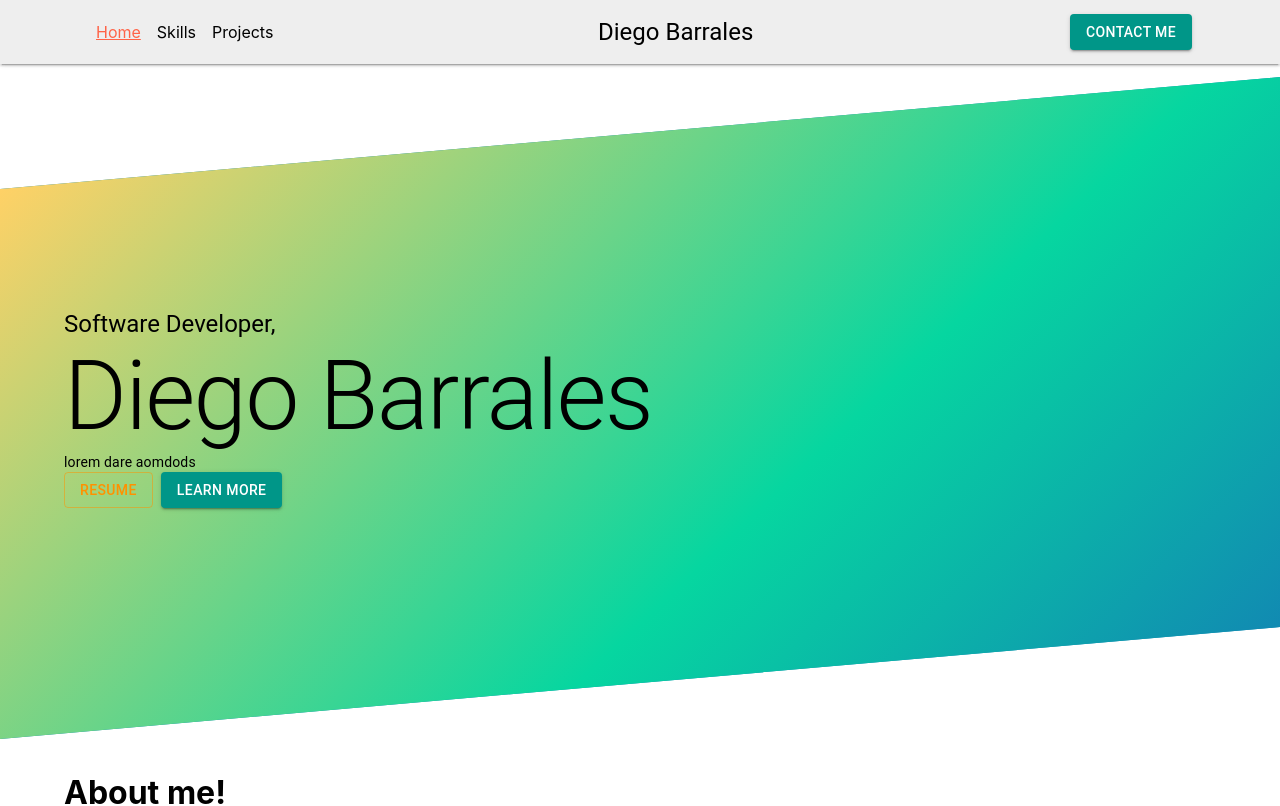
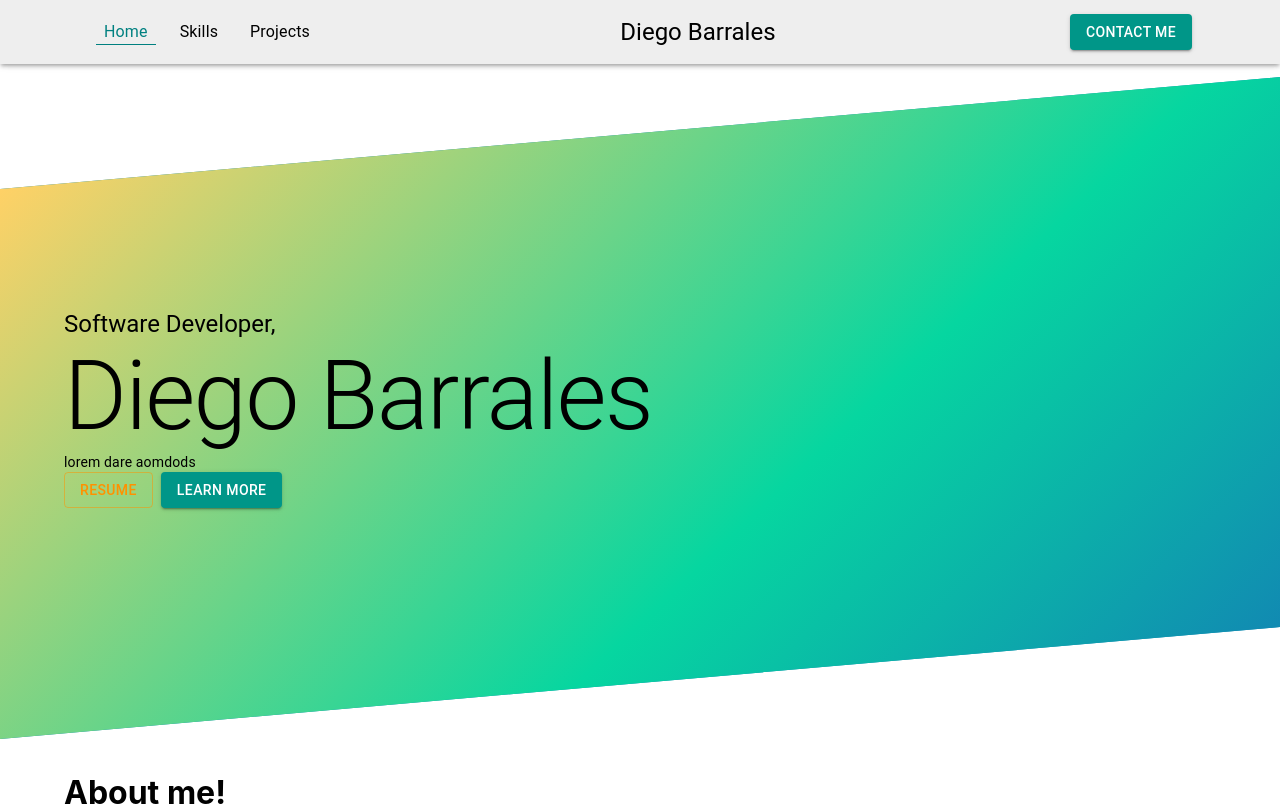
Before and after one commit to barrales-d/portfolio, a React (Create React App) app: page / in a window 1280 px wide. Shown: the top 806 px of the page. Built offline with nearby package versions, Linux system fonts and the light colour scheme.

Commit message:
Navbar styled with MUI

```diff
--- a/src/components/navbar/Navbar.js
+++ b/src/components/navbar/Navbar.js
@@ -16,11 +16,11 @@ const Navbar = () => {
   }
 
   return (
-    <AppBar component="nav" position="sticky" elevation="2">
+    <AppBar component="nav" position="sticky" elevation={3}>
       <Container maxWidth="lg">
         <Toolbar className="navbar">
           <Box sx={{
-            display: { xs: "none", md: "block" }
+            display: { xs: "none", md: "flex" }
           }}>
             {
               pages.map((page, idx) => (
@@ -31,7 +31,13 @@ const Navbar = () => {
                   key={page}
                   onClick={toggleActiveLink}
                 >
-                  {page}
+                  <Typography
+                    sx={{
+                      color: "inherit",
+                    }}
+                    >
+                    {page}
+                  </Typography>
                 </Link>
               ))
             }
--- a/src/components/navbar/navbar.css
+++ b/src/components/navbar/navbar.css
@@ -14,12 +14,15 @@
     color: inherit;
     text-decoration: none;
     padding-inline: 0.5rem;
-    transition: color 300ms ease;
+    margin-inline: 0.5rem;
+    transition:
+        color 300ms ease,
+        border-bottom 300ms 100ms ease-in;
 }
 
 .link-item:hover,
 .link-item:focus-visible,
 .link-item.active {
-    color: tomato;
-    text-decoration: underline;
+    color: teal;
+    border-bottom: solid 1px;
 }
```
